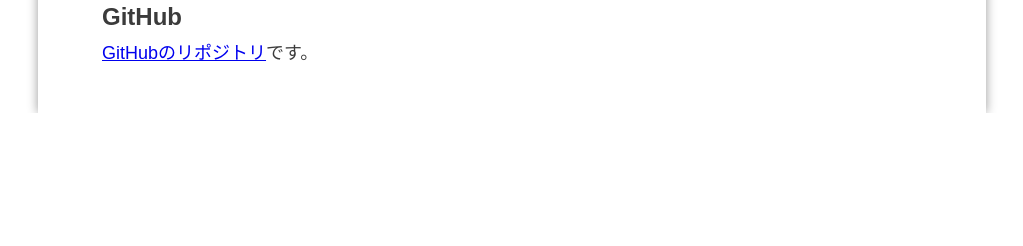
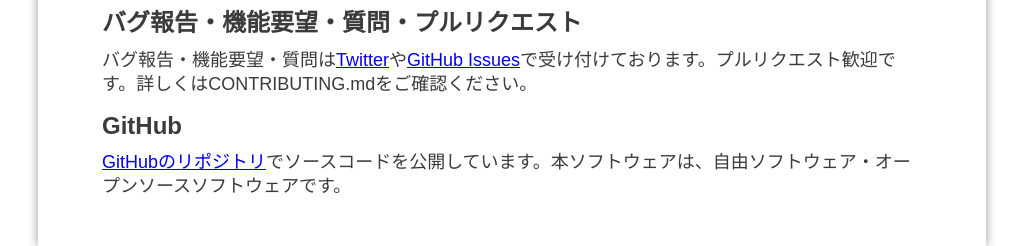
Before and after one commit to syusui-s/LiveStreamChatNotifier.user.js, a plain HTML site: page index.html in a window 1280 px wide. Shown: the part 1442-1688 px from the top of the page, without its empty margins (128-1151 px from the left). Before the commit the page ends 1555 px from the top, so only its background shows below. Drawn offline with Linux system fonts and the light colour scheme.

Commit message:
ライセンス・貢献についての説明を改善

```diff
--- a/index.html
+++ b/index.html
@@ -49,7 +49,10 @@
 		<p><strong>るーるるるー！動作確認にオススメの動画です！！！（YouTubeで開いて見てみてください）</strong></p>
 		<iframe width="560" height="315" src="https://www.youtube.com/embed/B-aooH5KOKs?start=3274" frameborder="0" allowfullscreen></iframe>
 
+		<h2>バグ報告・機能要望・質問・プルリクエスト</h2>
+		<p>バグ報告・機能要望・質問は<a href="https://twitter.com/syusui_s">Twitter</a>や<a href="https://github.com/syusui-s/YouTubeCommentNotifier.user.js/issues">GitHub Issues</a>で受け付けております。プルリクエスト歓迎です。詳しくはCONTRIBUTING.mdをご確認ください。</p>
+
 		<h2>GitHub</h2>
-		<p><a href="https://github.com/syusui-s/YouTubeCommentNotifier.user.js">GitHubのリポジトリ</a>です。</p>
+		<p><a href="https://github.com/syusui-s/YouTubeCommentNotifier.user.js">GitHubのリポジトリ</a>でソースコードを公開しています。本ソフトウェアは、自由ソフトウェア・オープンソースソフトウェアです。</p>
 	</body>
 </html>
```
Also changed, not shown: 1 other file.
